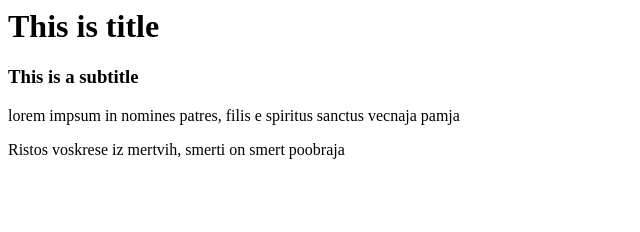
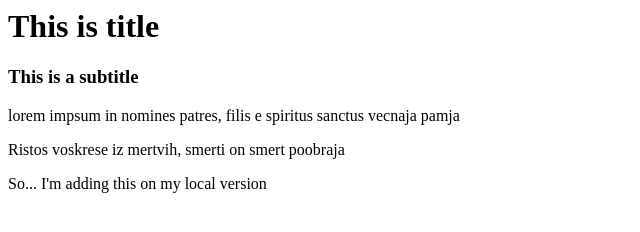
Before and after one commit to Dimithrandir/Test-Site, a plain HTML site: page index.html in a window 1280 px wide. Shown: the whole page, without its empty margins (0-640 px from the left). Drawn offline with Linux system fonts and the light colour scheme.

Commit message:
local change

```diff
--- a/index.html
+++ b/index.html
@@ -7,5 +7,6 @@
   <h3>This is a subtitle</h3>
   <p>lorem impsum in nomines patres, filis e spiritus sanctus vecnaja pamja</p>
   <p>Ristos voskrese iz mertvih, smerti on smert poobraja</p>
+  <p>So... I'm adding this on my local version</p>
 </body>
 </html>
```
